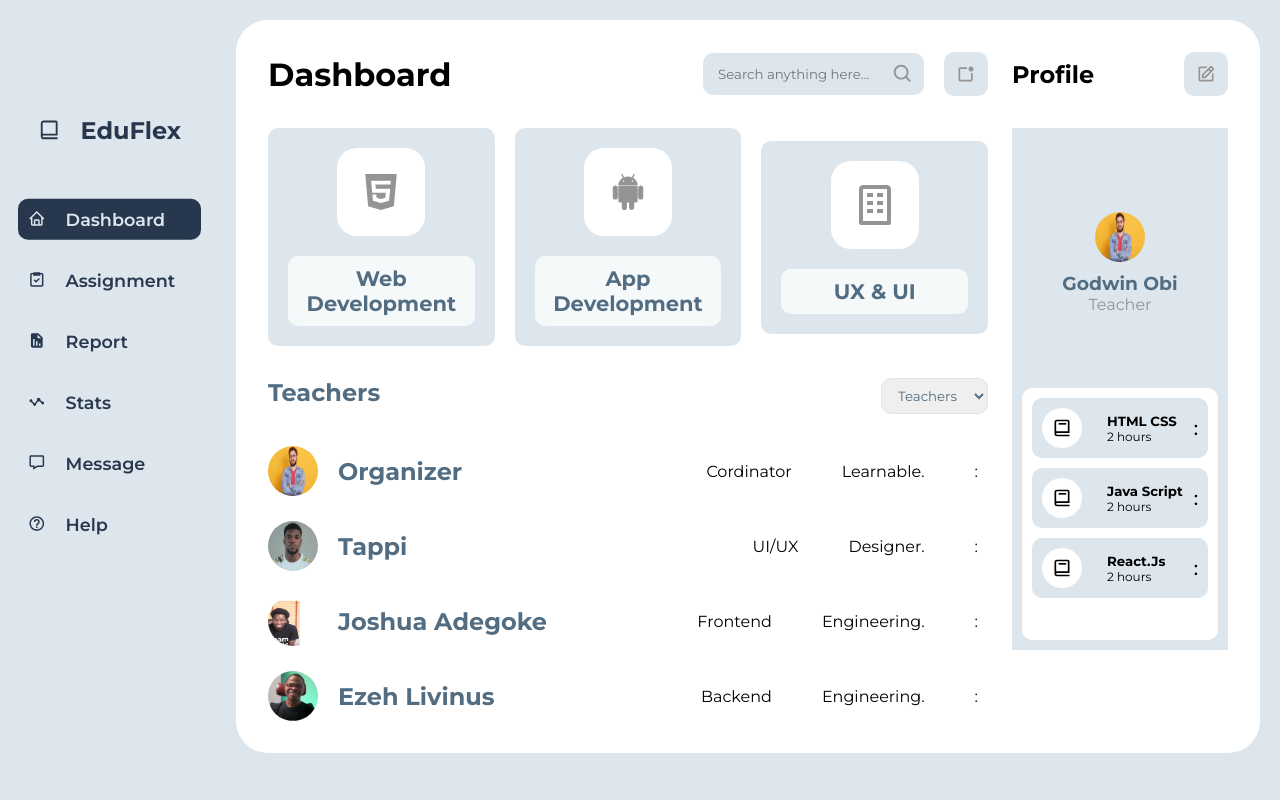
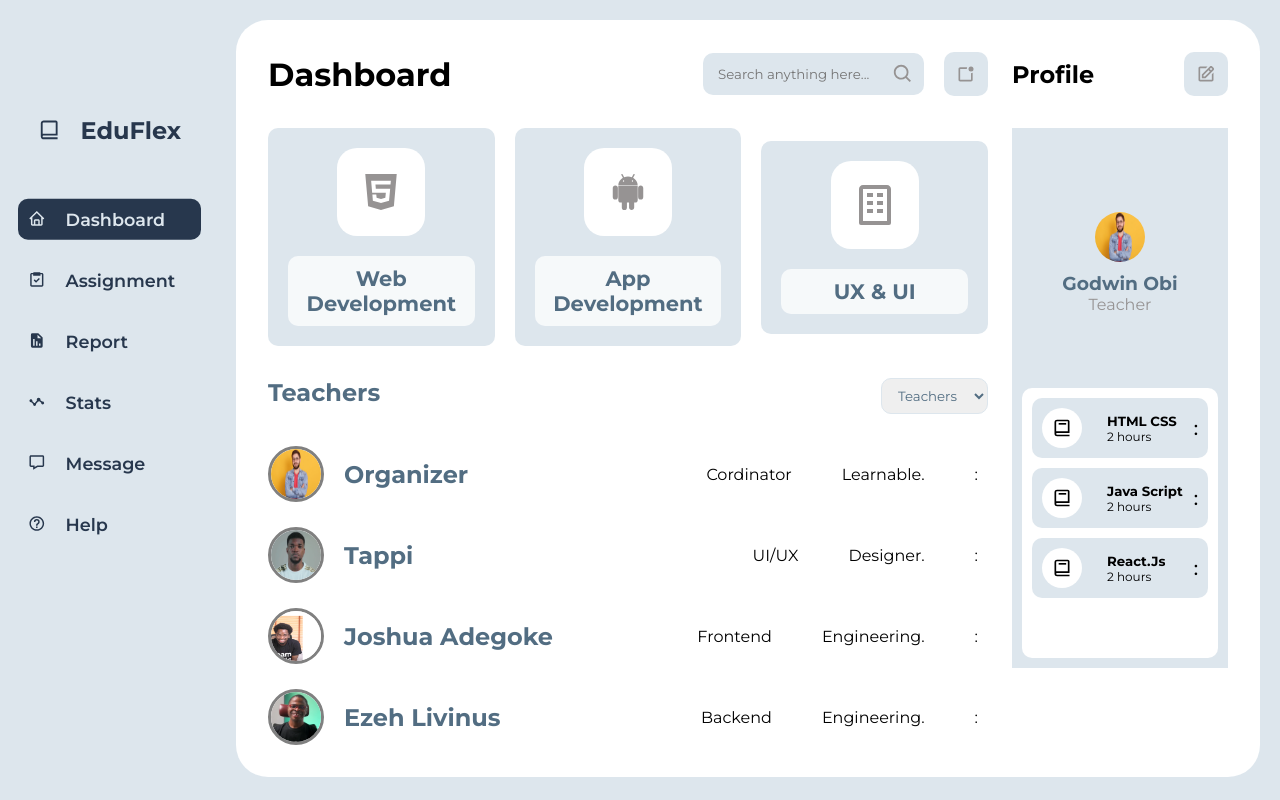
Before and after one commit to EbubeStrong/Learnable-Dashboard, a React (Vite) app: page / in a window 1280 px wide. Built offline with nearby package versions, Linux system fonts and the light colour scheme.

Commit message:
teacherList.css

```diff
--- a/src/styles/teacherList.css
+++ b/src/styles/teacherList.css
@@ -39,7 +39,7 @@
     height: 50px;
     background: #dde6ed;
     border-radius: 50%;
-
+    border: 3px solid grey;
 }
 .list:hover{
     background: #dde6ed;
```
